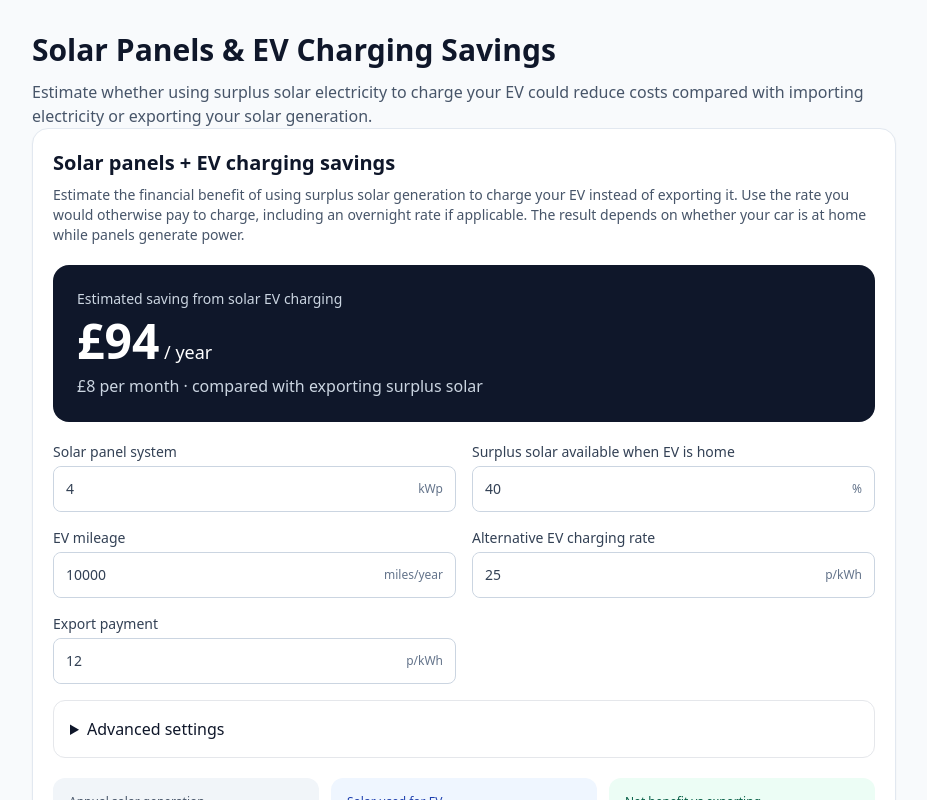
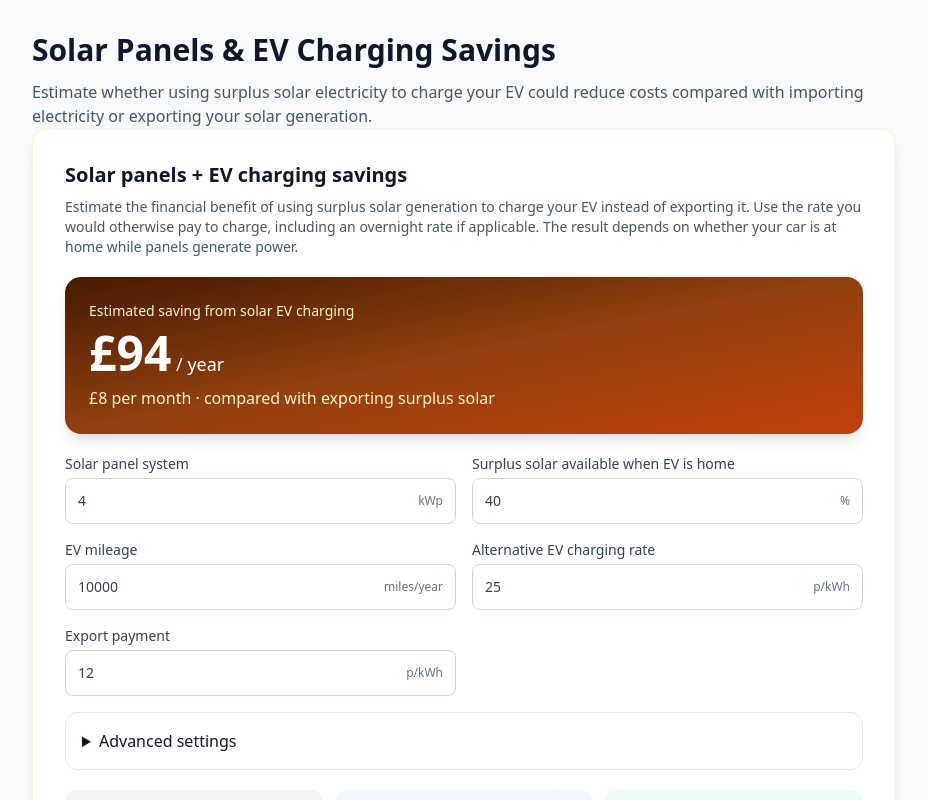
Before and after one commit to nxd519-rgb/uk-energy-checker, a Next.js app: page / in a window 1280 px wide. Shown: the part 4000-4800 px from the top of the page, without its empty margins (176-1103 px from the left). Built offline with nearby package versions, Linux system fonts and the light colour scheme.

Commit message:
Refresh energy checker visual design with category colour palettes

```diff
--- a/components/SolarEVCalculator.tsx
+++ b/components/SolarEVCalculator.tsx
@@ -9,10 +9,10 @@ export default function SolarEVCalculator(){
  const evDemand=miles/Math.max(0.1,eff)/(1-Math.min(50,loss)/100);
  const solarToEV=Math.min(excess* Math.min(100,availableShare)/100,evDemand);
  const avoided=solarToEV*importP/100, forgone=solarToEV*exportP/100, net=avoided-forgone;
- return <section className="rounded-2xl border border-slate-200 bg-white p-5 shadow-sm">
+ return <section className="rounded-2xl border border-amber-100 bg-white p-5 shadow-lg sm:p-8">
  <h3 className="text-xl font-bold text-slate-900">Solar panels + EV charging savings</h3>
  <p className="mt-2 text-sm text-slate-600">Estimate the financial benefit of using surplus solar generation to charge your EV instead of exporting it. Use the rate you would otherwise pay to charge, including an overnight rate if applicable. The result depends on whether your car is at home while panels generate power.</p>
- <div className="mt-5 rounded-2xl bg-slate-900 p-6 text-white" aria-live="polite"><p className="text-sm text-slate-300">{net>=0?"Estimated saving from solar EV charging":"Estimated extra cost vs exporting"}</p><p className="mt-2 text-5xl font-extrabold">{gbp(Math.abs(net))}<span className="text-lg font-normal"> / year</span></p><p className="mt-2 text-slate-300">{gbp(Math.abs(net)/12)} per month · compared with exporting surplus solar</p></div>
+ <div className="mt-5 rounded-2xl bg-gradient-to-br from-amber-950 via-amber-800 to-orange-700 p-6 text-white shadow-lg" aria-live="polite"><p className="text-sm text-amber-100">{net>=0?"Estimated saving from solar EV charging":"Estimated extra cost vs exporting"}</p><p className="mt-2 text-5xl font-extrabold">{gbp(Math.abs(net))}<span className="text-lg font-normal"> / year</span></p><p className="mt-2 text-amber-100">{gbp(Math.abs(net)/12)} per month · compared with exporting surplus solar</p></div>
  <div className="mt-5 grid gap-4 sm:grid-cols-2">
  <NumberField label="Solar panel system" value={kwp} onChange={setKwp} unit="kWp"/>
  <NumberField label="Surplus solar available when EV is home" value={availableShare} onChange={v=>setAvailableShare(Math.min(100,v))} unit="%"/><NumberField label="EV mileage" value={miles} onChange={setMiles} unit="miles/year"/>
```
